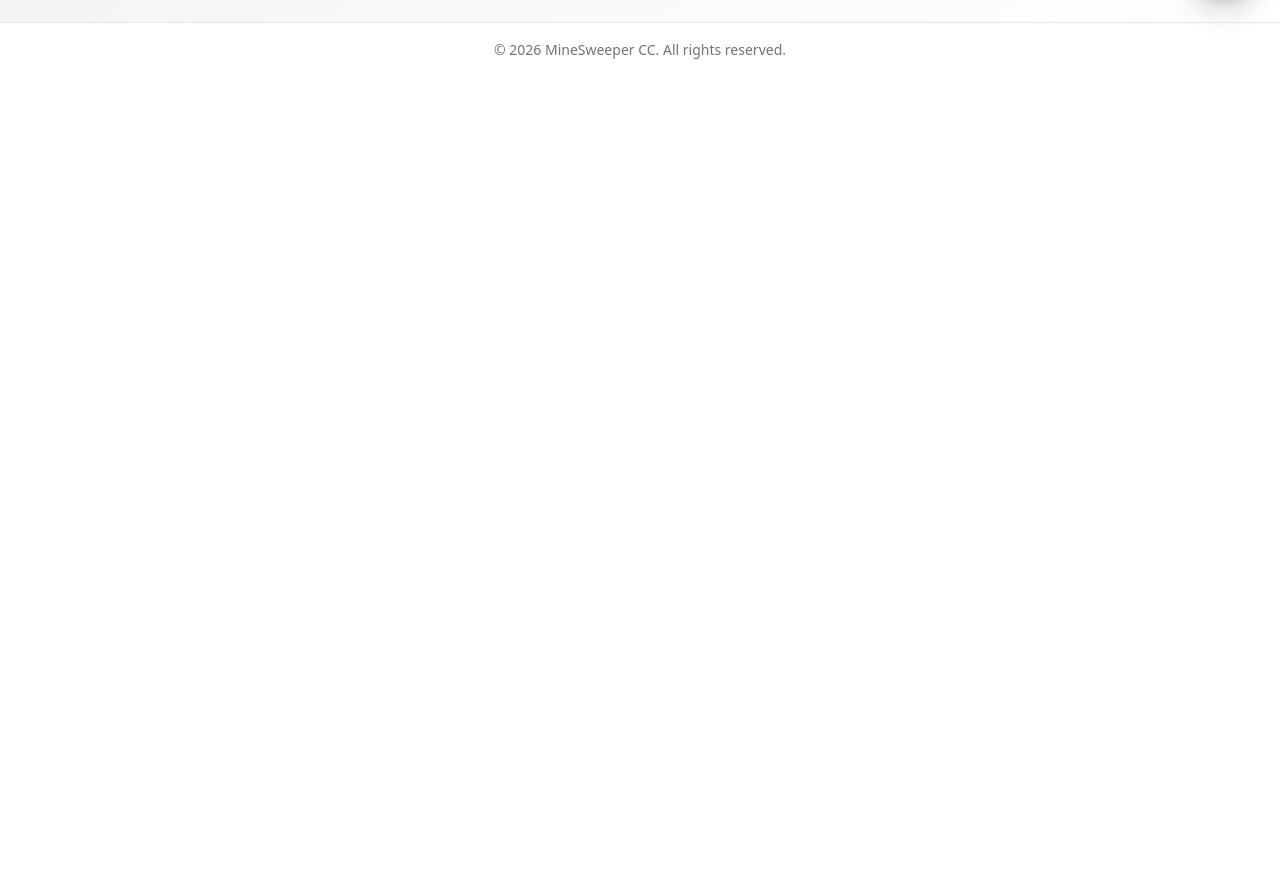
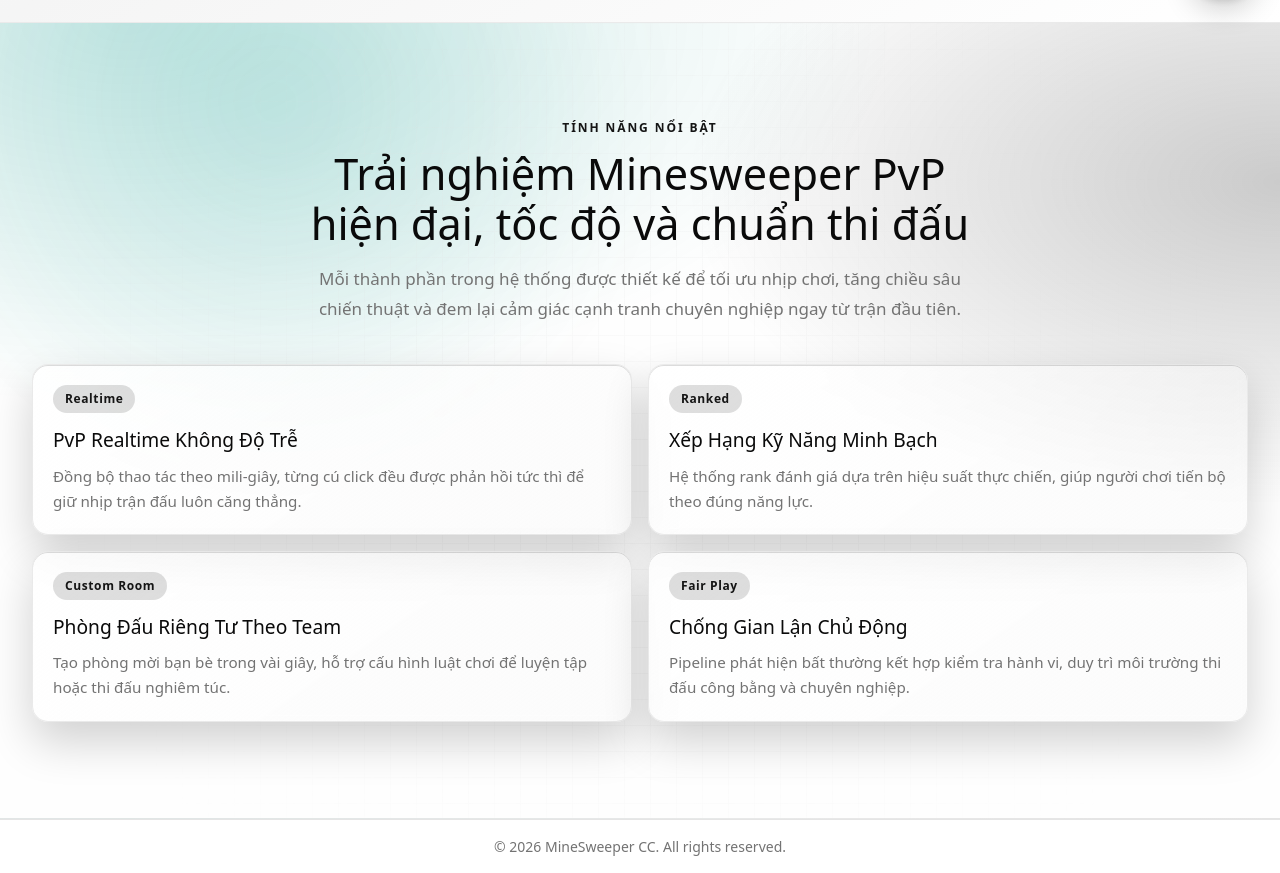
Before and after one commit to HoVietThang190704/fe-game-cc, a Next.js app: page / in a window 1280 px wide. Shown: the part 778-1651 px from the top of the page. Before the commit the page ends 854 px from the top, so only its background shows below. Built offline with nearby package versions, Linux system fonts and the light colour scheme.

Commit message:
feat:Create section feature showcase

```diff
--- /dev/null
+++ b/src/app/(public)/(intro)/FeatureHighlightsSection.module.css
@@ -0,0 +1,224 @@
+.section {
+  position: relative;
+  isolation: isolate;
+  overflow: hidden;
+  border-top: 1px solid color-mix(in oklab, var(--border) 80%, transparent);
+  border-bottom: 1px solid color-mix(in oklab, var(--border) 80%, transparent);
+  background:
+    radial-gradient(
+      100% 80% at 10% 0%,
+      color-mix(in oklab, var(--chart-2) 18%, transparent),
+      transparent 60%
+    ),
+    radial-gradient(
+      80% 70% at 100% 20%,
+      color-mix(in oklab, var(--primary) 22%, transparent),
+      transparent 58%
+    ),
+    color-mix(in oklab, var(--background) 90%, var(--muted) 10%);
+}
+
+.spotlight {
+  position: absolute;
+  inset: -40% auto auto -10%;
+  width: min(48rem, 85vw);
+  aspect-ratio: 1 / 1;
+  border-radius: 9999px;
+  background: radial-gradient(
+    circle,
+    color-mix(in oklab, var(--chart-2) 30%, transparent),
+    transparent 65%
+  );
+  filter: blur(40px);
+  opacity: 0.55;
+  pointer-events: none;
+  animation: float 9s ease-in-out infinite;
+}
+
+.gridGlow {
+  position: absolute;
+  inset: 0;
+  pointer-events: none;
+  background-image:
+    linear-gradient(
+      to right,
+      color-mix(in oklab, var(--border) 50%, transparent) 1px,
+      transparent 1px
+    ),
+    linear-gradient(
+      to bottom,
+      color-mix(in oklab, var(--border) 50%, transparent) 1px,
+      transparent 1px
+    );
+  background-size: 26px 26px;
+  mask-image: radial-gradient(circle at center, black 35%, transparent 80%);
+  opacity: 0.3;
+}
+
+.container {
+  position: relative;
+  z-index: 1;
+  margin: 0 auto;
+  width: 100%;
+  max-width: 80rem;
+  padding: clamp(3.5rem, 8vw, 6rem) clamp(1rem, 4vw, 2rem);
+}
+
+.header {
+  margin: 0 auto;
+  max-width: 46rem;
+  text-align: center;
+}
+
+.kicker {
+  margin: 0;
+  color: color-mix(in oklab, var(--primary) 85%, var(--foreground) 15%);
+  letter-spacing: 0.16em;
+  font-size: 0.75rem;
+  font-weight: 700;
+}
+
+.heading {
+  margin: 0.75rem 0 0;
+  color: var(--foreground);
+  text-wrap: balance;
+  font-size: clamp(1.75rem, 4vw, 2.7rem);
+  line-height: 1.15;
+}
+
+.description {
+  margin: 1rem auto 0;
+  max-width: 42rem;
+  color: var(--muted-foreground);
+  line-height: 1.75;
+  font-size: clamp(0.95rem, 2vw, 1.0625rem);
+}
+
+.cards {
+  margin-top: clamp(1.75rem, 4.5vw, 2.5rem);
+  display: grid;
+  grid-template-columns: repeat(12, minmax(0, 1fr));
+  gap: 1rem;
+}
+
+.card {
+  position: relative;
+  grid-column: span 6;
+  padding: 1.25rem;
+  border-radius: 1rem;
+  border: 1px solid color-mix(in oklab, var(--border) 78%, transparent);
+  background:
+    linear-gradient(
+      145deg,
+      color-mix(in oklab, var(--card) 80%, transparent),
+      color-mix(in oklab, var(--muted) 26%, transparent)
+    );
+  box-shadow:
+    0 20px 45px color-mix(in oklab, black 18%, transparent),
+    inset 0 1px 0 color-mix(in oklab, var(--foreground) 14%, transparent);
+  backdrop-filter: blur(6px);
+  transform: translateY(18px);
+  opacity: 0;
+  animation: card-enter 0.6s cubic-bezier(0.22, 1, 0.36, 1) forwards;
+  animation-delay: var(--delay, 0ms);
+}
+
+.card::after {
+  content: "";
+  position: absolute;
+  inset: -1px;
+  border-radius: inherit;
+  background: linear-gradient(
+    130deg,
+    color-mix(in oklab, var(--primary) 26%, transparent),
+    transparent 42%,
+    color-mix(in oklab, var(--chart-2) 20%, transparent)
+  );
+  opacity: 0;
+  transition: opacity 220ms ease;
+  pointer-events: none;
+}
+
+.card:hover::after {
+  opacity: 1;
+}
+
+.tag {
+  display: inline-flex;
+  align-items: center;
+  justify-content: center;
+  height: 1.75rem;
+  border-radius: 999px;
+  padding: 0 0.75rem;
+  background: color-mix(in oklab, var(--primary) 14%, transparent);
+  color: color-mix(in oklab, var(--primary) 85%, var(--foreground) 15%);
+  font-size: 0.75rem;
+  font-weight: 700;
+  letter-spacing: 0.05em;
+}
+
+.cardTitle {
+  margin: 0.9rem 0 0;
+  color: var(--foreground);
+  font-size: clamp(1.04rem, 1.6vw, 1.2rem);
+  line-height: 1.35;
+}
+
+.cardDescription {
+  margin: 0.65rem 0 0;
+  color: var(--muted-foreground);
+  font-size: 0.95rem;
+  line-height: 1.65;
+}
+
+@media (max-width: 900px) {
+  .card {
+    grid-column: span 12;
+  }
+}
+
+@media (max-width: 640px) {
+  .container {
+    padding-inline: 1rem;
+    padding-block: 3rem;
+  }
+
+  .cards {
+    gap: 0.875rem;
+  }
+
+  .card {
+    padding: 1.1rem;
+  }
+
+  .description {
+    line-height: 1.65;
+  }
+}
+
+@media (prefers-reduced-motion: reduce) {
+  .spotlight,
+  .card {
+    animation: none;
+    opacity: 1;
+    transform: none;
+  }
+}
+
+@keyframes card-enter {
+  to {
+    transform: translateY(0);
+    opacity: 1;
+  }
+}
+
+@keyframes float {
+  0%,
+  100% {
+    transform: translate3d(0, 0, 0) scale(1);
+  }
+
+  50% {
+    transform: translate3d(3%, 2%, 0) scale(1.06);
+  }
+}
--- /dev/null
+++ b/src/app/(public)/(intro)/FeatureHighlightsSection.tsx
@@ -0,0 +1,71 @@
+import styles from "./FeatureHighlightsSection.module.css"
+
+type FeatureItem = {
+  title: string
+  description: string
+  tag: string
+}
+
+const FEATURE_ITEMS: FeatureItem[] = [
+  {
+    title: "PvP Realtime Không Độ Trễ",
+    description:
+      "Đồng bộ thao tác theo mili-giây, từng cú click đều được phản hồi tức thì để giữ nhịp trận đấu luôn căng thẳng.",
+    tag: "Realtime",
+  },
+  {
+    title: "Xếp Hạng Kỹ Năng Minh Bạch",
+    description:
+      "Hệ thống rank đánh giá dựa trên hiệu suất thực chiến, giúp người chơi tiến bộ theo đúng năng lực.",
+    tag: "Ranked",
+  },
+  {
+    title: "Phòng Đấu Riêng Tư Theo Team",
+    description:
+      "Tạo phòng mời bạn bè trong vài giây, hỗ trợ cấu hình luật chơi để luyện tập hoặc thi đấu nghiêm túc.",
+    tag: "Custom Room",
+  },
+  {
+    title: "Chống Gian Lận Chủ Động",
+    description:
+      "Pipeline phát hiện bất thường kết hợp kiểm tra hành vi, duy trì môi trường thi đấu công bằng và chuyên nghiệp.",
+    tag: "Fair Play",
+  },
+]
+
+export function FeatureHighlightsSection() {
+  return (
+    <section className={styles.section} aria-labelledby="feature-heading">
+      <div className={styles.spotlight} aria-hidden="true" />
+      <div className={styles.gridGlow} aria-hidden="true" />
+
+      <div className={styles.container}>
+        <div className={styles.header}>
+          <p className={styles.kicker}>TÍNH NĂNG NỔI BẬT</p>
+          <h2 id="feature-heading" className={styles.heading}>
+            Trải nghiệm Minesweeper PvP hiện đại, tốc độ và chuẩn thi đấu
+          </h2>
+          <p className={styles.description}>
+            Mỗi thành phần trong hệ thống được thiết kế để tối ưu nhịp chơi,
+            tăng chiều sâu chiến thuật và đem lại cảm giác cạnh tranh chuyên
+            nghiệp ngay từ trận đầu tiên.
+          </p>
+        </div>
+
+        <div className={styles.cards}>
+          {FEATURE_ITEMS.map((item, index) => (
+            <article
+              key={item.title}
+              className={styles.card}
+              style={{ ["--delay" as string]: `${index * 90}ms` }}
+            >
+              <span className={styles.tag}>{item.tag}</span>
+              <h3 className={styles.cardTitle}>{item.title}</h3>
+              <p className={styles.cardDescription}>{item.description}</p>
+            </article>
+          ))}
+        </div>
+      </div>
+    </section>
+  )
+}
--- a/src/app/(public)/(intro)/page.tsx
+++ b/src/app/(public)/(intro)/page.tsx
@@ -1,3 +1,4 @@
+import { FeatureHighlightsSection } from "./FeatureHighlightsSection"
 import { FooterSection } from "./FooterSection"
 import { HeroSection } from "./HeroSection"
 
@@ -5,6 +6,7 @@ export default function Home() {
   return (
     <div className="bg-background text-foreground">
       <HeroSection />
+      <FeatureHighlightsSection />
       <FooterSection />
     </div>
   )
```
